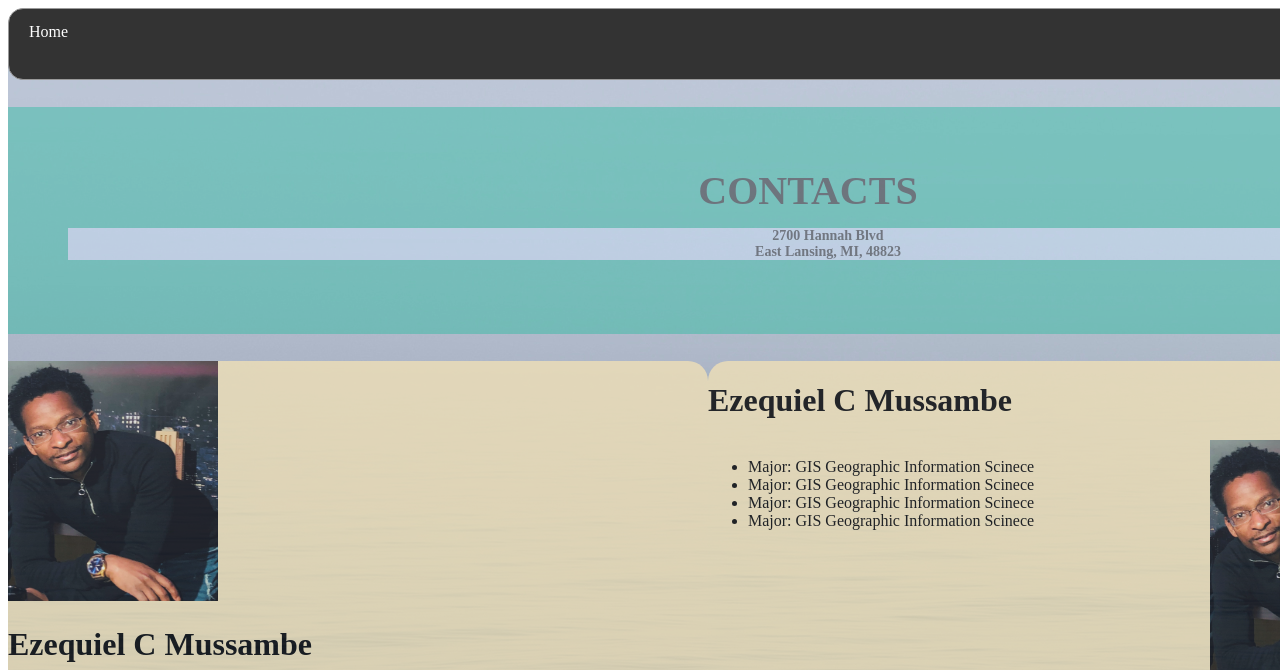
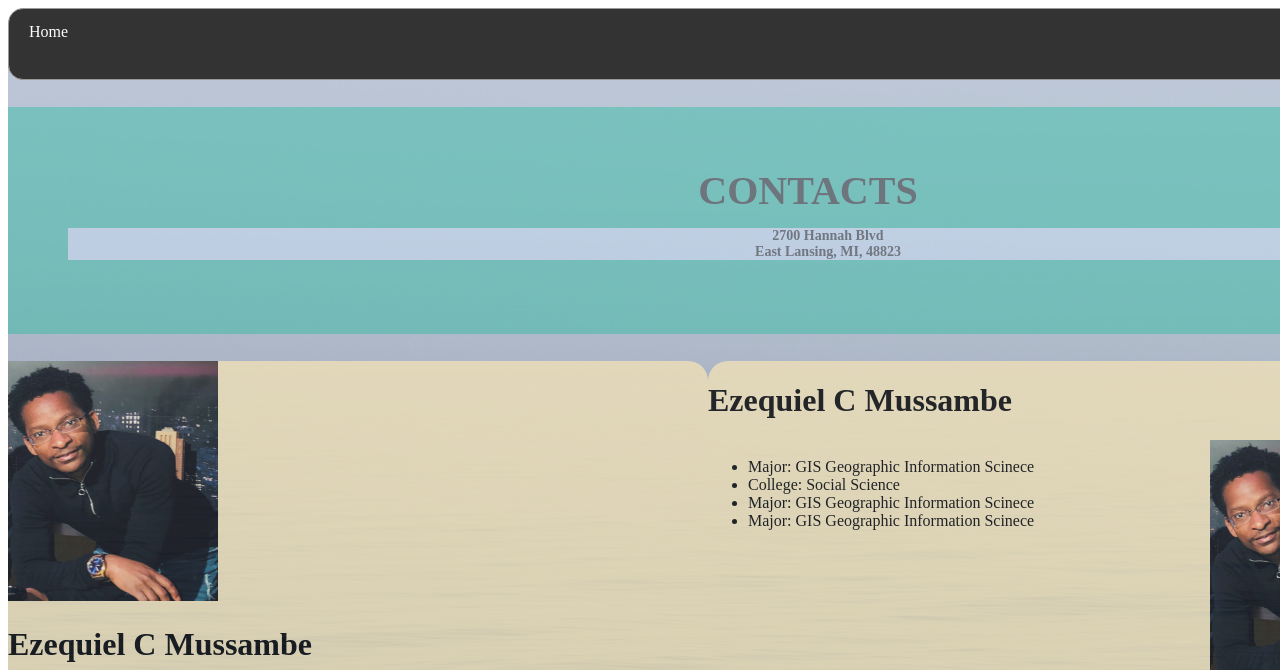
Before and after one commit to EzequielMussambe/EzequielMussambe.github.io, a plain HTML site: page pages/contact.html in a window 1280 px wide. Shown: the top 670 px of the page. Drawn offline with Linux system fonts and the light colour scheme.

Commit message:
Update contact.html

```diff
--- a/pages/contact.html
+++ b/pages/contact.html
@@ -49,7 +49,7 @@
                         <img class="right" src="../images/eze.png"><br>
 
                 <li>Major: GIS Geographic Information Scinece </li><br>
-                <li>Major: GIS Geographic Information Scinece </li><br>
+                <li>College: Social Science </li><br>
                 <li>Major: GIS Geographic Information Scinece </li><br>
                 <li>Major: GIS Geographic Information Scinece </li><br>
 
```
